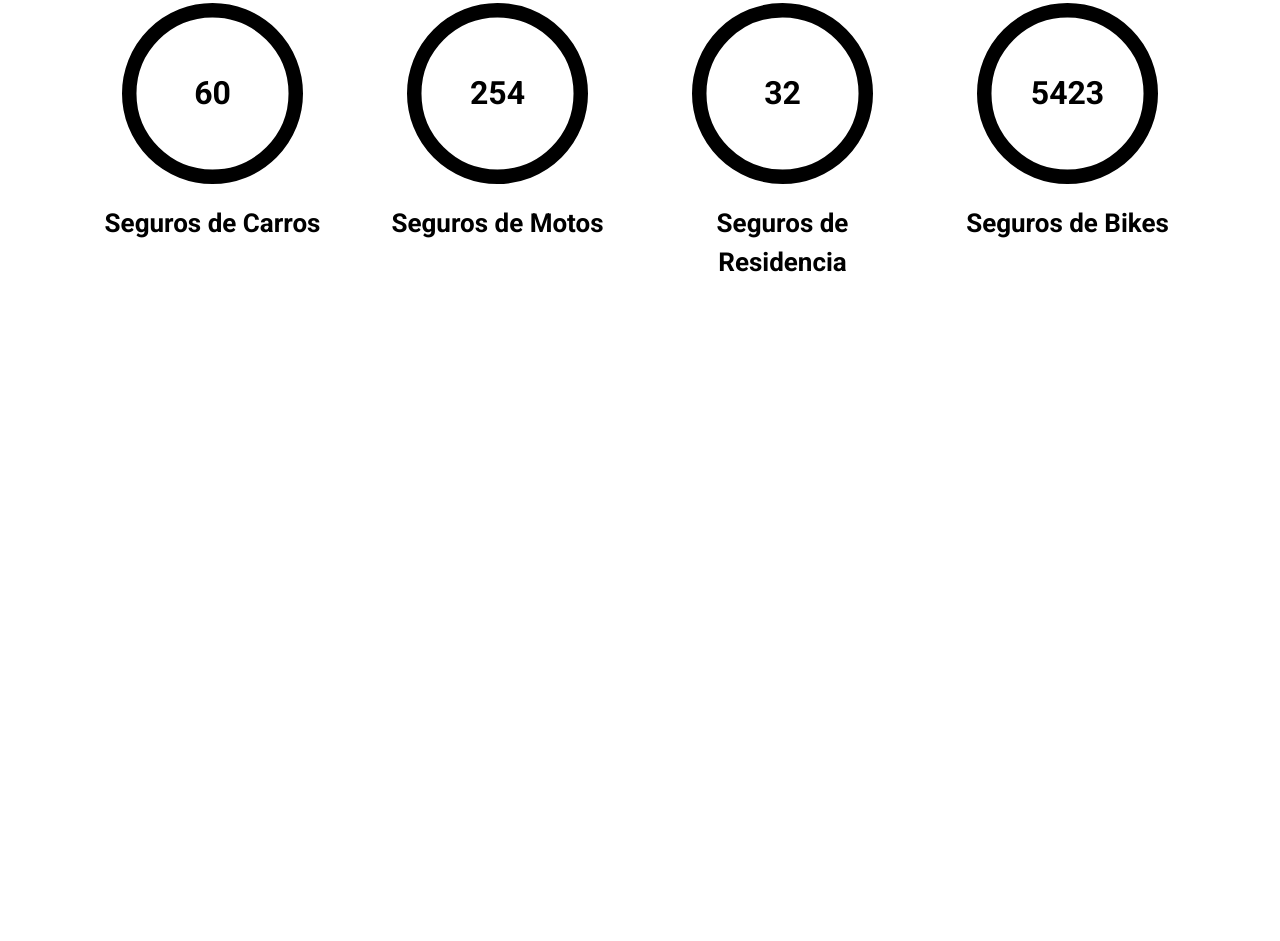
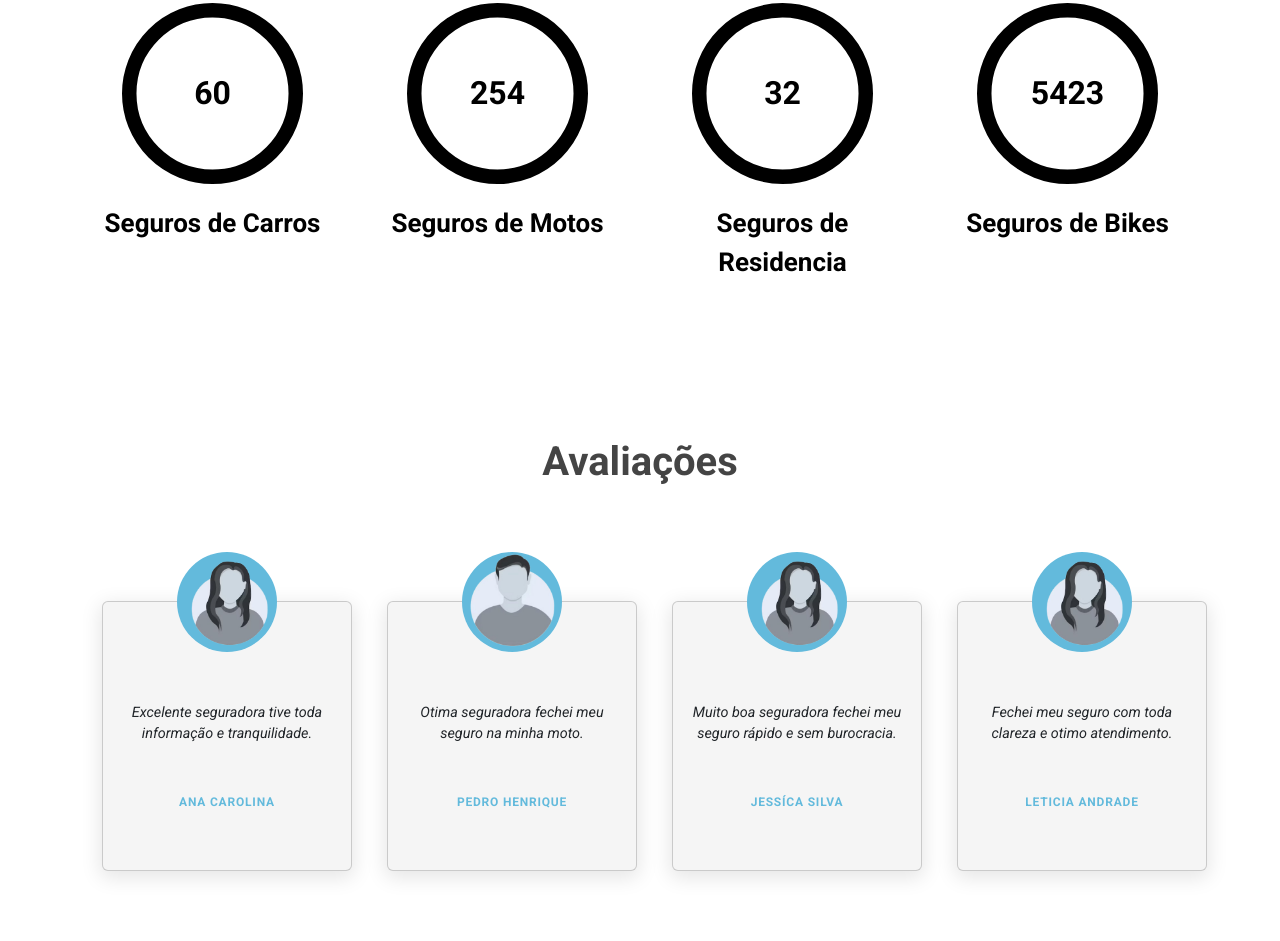
Before and after one commit to devrafael013/new-trieste-insurance-company, a plain HTML site: page index.html in a window 1280 px wide. Shown: the part 2102-3043 px from the top of the page. Before the commit the page ends 2470 px from the top, so only its background shows below. Drawn offline with nearby package versions, Linux system fonts and the light colour scheme; a script that the page names is missing.

Commit message:
update cards

```diff
--- a/css/styles.css
+++ b/css/styles.css
@@ -180,4 +180,73 @@ header, .navbar {
     .whats:hover {
         background-color: #206311;
         border-radius: 50px;
-    }
+}
+
+
+/*Card Avaliações */
+.card {
+    width: 250px;
+    height: 270px;
+    background: #f5f5f5;
+    overflow: visible;
+    box-shadow: 0 5px 20px 2px rgba(0,0,0,0.1);
+    display: flex;
+    flex-direction: column;
+    align-items: center;
+    margin-top: 50px;
+    margin-left: 20px;
+   }
+
+   .card-info {
+    display: flex;
+    flex-direction: column;
+    align-items: center;
+    gap: 2em;
+    padding: 0 1rem;
+   }
+
+   .card-img {
+    --size: 100px;
+    width: var(--size);
+    height: var(--size);
+    border-radius: 50%;
+    transform: translateY(-50%);
+    background: #63badc;
+    position: relative;
+    transition: all .3s ease-in-out;
+   }
+
+   .card-img::before {
+    content: "";
+    border-radius: inherit;
+    position: absolute;
+    top: 50%;
+    left: 50%;
+    width: 90%;
+    height: 90%;
+    transform: translate(-50%, -50%);
+    border: 1rem solid #e8e8e8;
+   }
+
+   /*Text*/
+   .text-title {
+    text-transform: uppercase;
+    font-size: 0.75em;
+    color: #63badc;
+    letter-spacing: 0.05rem;
+   }
+
+   .text-body {
+    font-size: .9em;
+    text-align: center;
+    color: #6f6d78;
+    font-weight: 400;
+    font-style: italic;
+   }
+
+   /*Hover*/
+   .card:hover .card-img {
+    --size: 110px;
+    width: var(--size);
+    height: var(--size);
+   }
--- a/index.html
+++ b/index.html
@@ -287,6 +287,70 @@
 
             </div>
 
+            <!-- Avaliações -->
+            <div id="avalition">
+                <div class="container">
+
+                    <div class="row">
+                        <div class="col-12">
+                            <h3 class="main-title">
+                                Avaliações
+                            </h3>
+                        </div>
+                        <div class="col-3">
+
+                            <div class="card">
+                                <img class="card-img" src="img/user-fem.png" alt="">
+                                <div class="card-info">
+                                    <p class="text-body">Excelente seguradora tive toda informação e tranquilidade.</p>
+                                    <p class="text-title">Ana Carolina</p>
+                                </div>
+                            </div>
+
+                        </div>
+
+                        <div class="col-3">
+
+                            <div class="card">
+                                <img class="card-img" src="img/user-masc.png" alt="">
+                                <div class="card-info">
+                                    <p class="text-body">Otima seguradora fechei meu seguro na minha moto.</p>
+                                    <p class="text-title">Pedro Henrique</p>
+                                </div>
+                            </div>
+
+                        </div>
+
+                        <div class="col-3">
+
+                            <div class="card">
+                                <img class="card-img" src="img/user-fem.png" alt="">
+                                <div class="card-info">
+                                    <p class="text-body">Muito boa seguradora fechei meu seguro rápido e sem burocracia.</p>
+                                    <p class="text-title">Jessíca Silva</p>
+                                </div>
+                            </div>
+
+                        </div>
+
+                        <div class="col-3">
+
+                            <div class="card">
+                                <img class="card-img" src="img/user-fem.png" alt="">
+                                <div class="card-info">
+                                    <p class="text-body">Fechei meu seguro com toda clareza e otimo atendimento.</p>
+                                    <p class="text-title">Leticia Andrade</p>
+                                </div>
+                            </div>
+
+                        </div>
+
+                    </div>
+
+                </div>
+
+            </div>
+
         </div>
     </main>
 
@@ -297,9 +361,6 @@
         </a>
     </div>
 
-
-
-
     <script src="js/scripts.js"></script>
 
 </body>
```
Also changed, not shown: img/ana-avaliation.jpg (added), img/fundo-mão.jpg (added), img/prancha-avaliation.jpg (added), img/teste-1.jpg (added), img/user-fem.png (added), img/user-masc.png (added).
